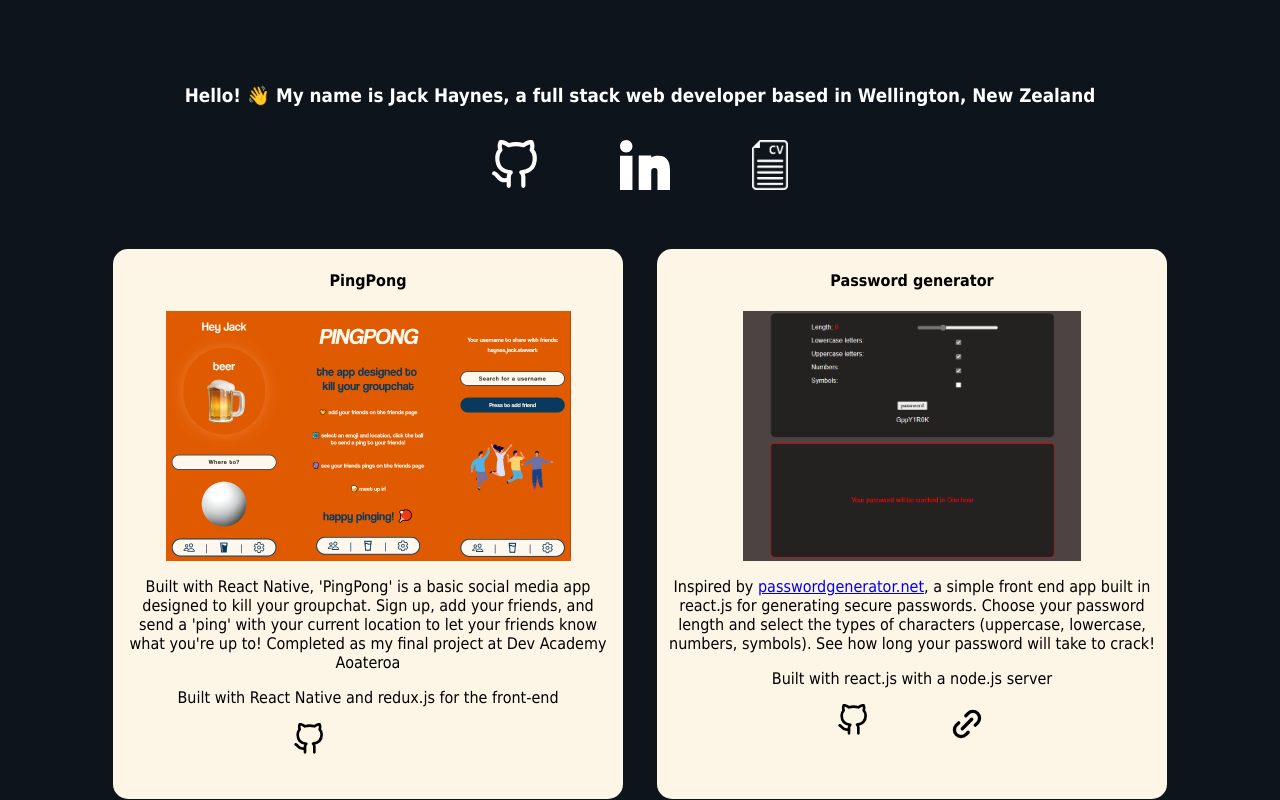
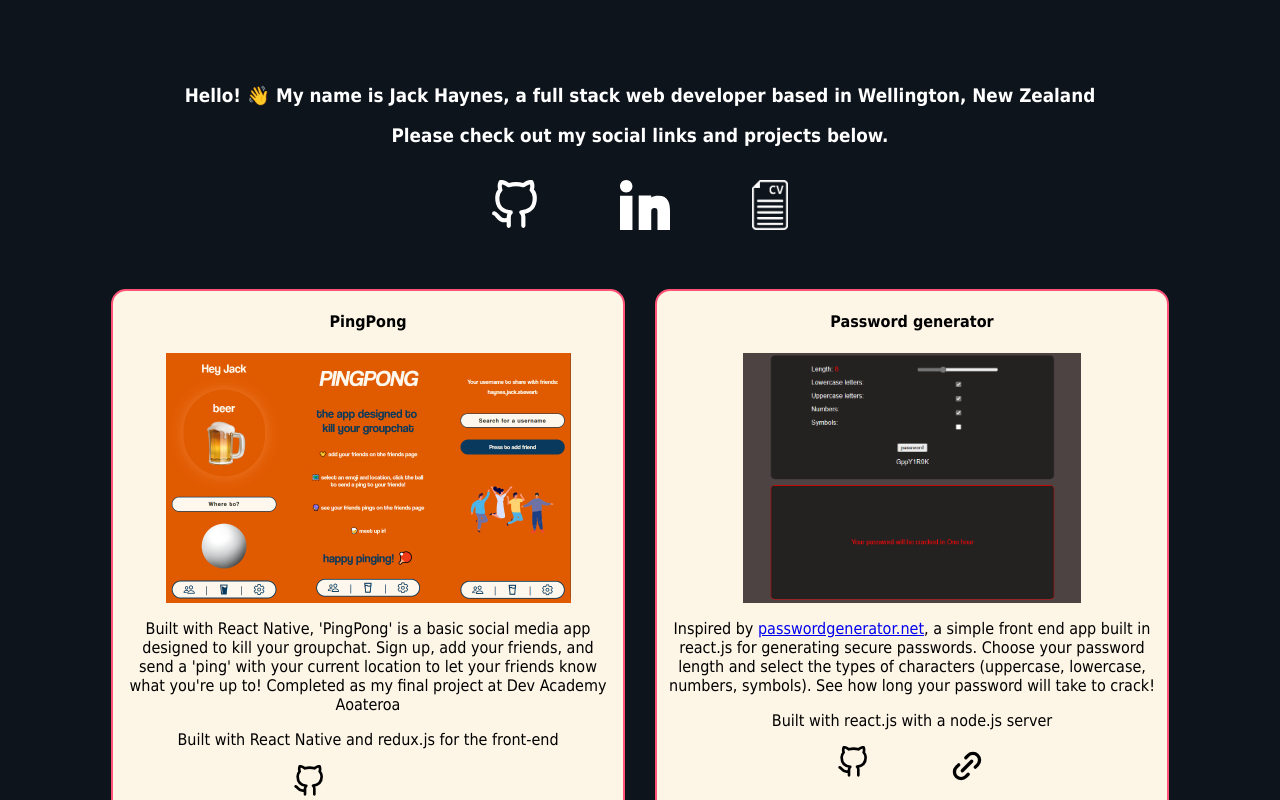
Before and after one commit to J-Haynes/portfolio, a React (Create React App) app: page / in a window 1280 px wide. Shown: the part 400-1200 px from the top of the page. Built offline with nearby package versions, Linux system fonts and the light colour scheme.

Commit message:
adds li hover, new h3 desc, etc

```diff
--- a/src/Portfolio.jsx
+++ b/src/Portfolio.jsx
@@ -9,6 +9,7 @@
           Hello! 👋 My name is Jack Haynes, a full stack web developer based in
           Wellington, New Zealand
         </h3>
+        <h3>Please check out my social links and projects below.</h3>
       </div>
       <div className="icons-div">
         <a href="https://github.com/J-Haynes" target="_blank" rel="noreferrer">
@@ -54,20 +55,7 @@
               target="_blank"
               rel="noreferrer"
             >
-              <svg
-                stroke="black"
-                fill="none"
-                stroke-width="2"
-                viewBox="0 0 24 24"
-                stroke-linecap="round"
-                stroke-linejoin="round"
-                height="32"
-                width="32"
-                xmlns="http://www.w3.org/2000/svg"
-              >
-                <title>logo</title>
-                <path d="M9 19c-5 1.5-5-2.5-7-3m14 6v-3.87a3.37 3.37 0 0 0-.94-2.61c3.14-.35 6.44-1.54 6.44-7A5.44 5.44 0 0 0 20 4.77 5.07 5.07 0 0 0 19.91 1S18.73.65 16 2.48a13.38 13.38 0 0 0-7 0C6.27.65 5.09 1 5.09 1A5.07 5.07 0 0 0 5 4.77a5.44 5.44 0 0 0-1.5 3.78c0 5.42 3.3 6.61 6.44 7A3.37 3.37 0 0 0 9 18.13V22"></path>
-              </svg>
+              {githubSvg('black', 32)}
             </a>
           </div>
         </div>
--- a/src/index.css
+++ b/src/index.css
@@ -46,6 +46,7 @@
   border-radius: 15px;
   margin: 15px;
   padding: 0px 10px 0px 10px;
+  border: 2px solid #ff5277;
 }
 
 .info-div h3 {
@@ -110,6 +111,11 @@
   padding-left: 25px;
 }
 
+li:hover {
+  color: #ff5277;
+  cursor: pointer;
+}
+
 .navbar {
   display: flex;
   justify-content: space-between;
@@ -137,3 +143,11 @@
 .name-div p {
   color: white;
 }
+
+svg:hover {
+  cursor: pointer;
+}
+
+.white {
+  color: white;
+}
```
